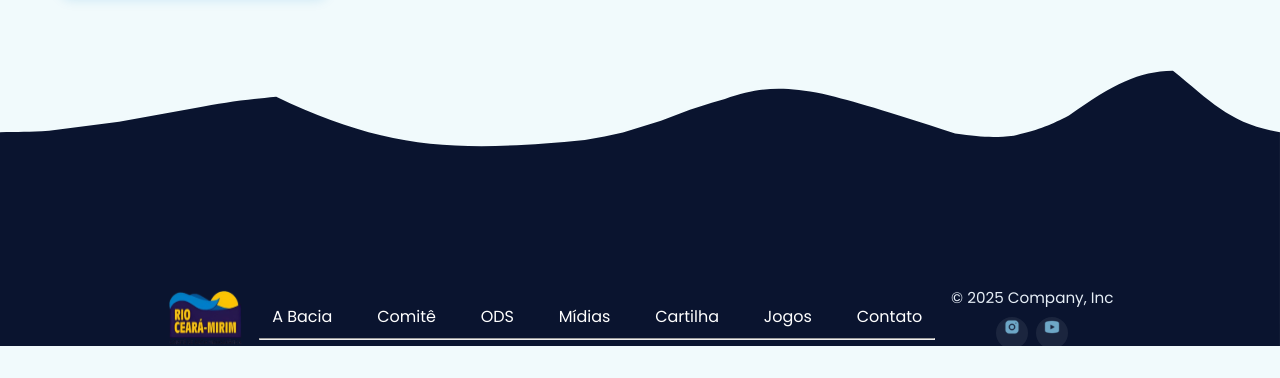
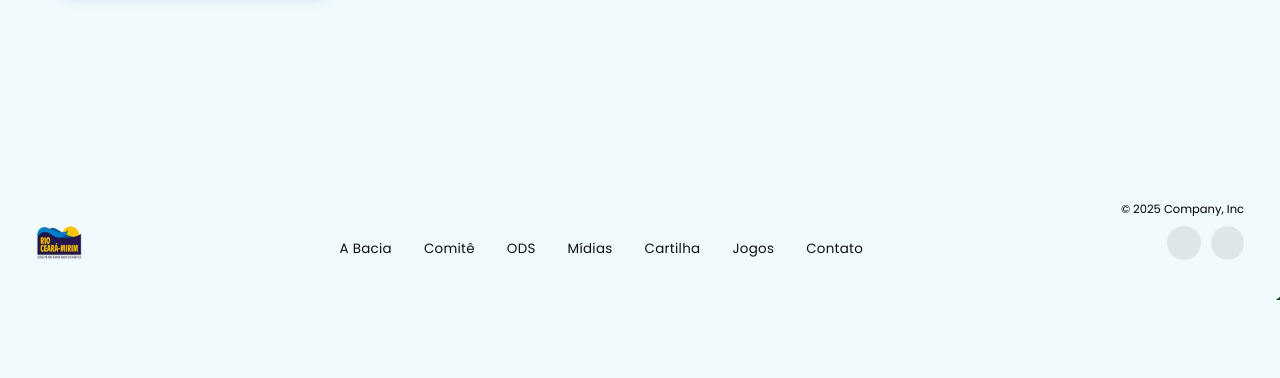
Before and after one commit to vtamorim/Bacia_CearaMirim, a Vue app in the folder vue-project/: page / in a window 1280 px wide. Shown: the part 1068-1446 px from the top of the page. After the commit the page ends 1368 px from the top, so only its background shows below. Built offline with nearby package versions, Linux system fonts and the light colour scheme.

Commit message:
Cara eu to querendo morrer

```diff
--- a/vue-project/src/components/layout/Footer.vue
+++ b/vue-project/src/components/layout/Footer.vue
@@ -1,14 +1,18 @@
 <template>
-    <footer>
-        <img class="footer-wave" :src="FooterWave" alt="" aria-hidden="true" />
+  <footer class="site-footer" role="contentinfo">
+    <!-- Background SVG (keeps its aspect and scales) -->
+    <img class="footer-bg" v-bind:src="FooterWave" alt="" aria-hidden="true" />
+
     <div class="footer-inner">
-            <div class="footer-left">
-                <img :src="Logotipo" alt="Logo" />
+      <!-- Left: logo -->
+      <div class="footer-col footer-left">
+        <!-- Replace this with your real logo -->
+        <img class="footer-logo" src="@/assets/images/logotipo.svg" alt="Logo" />
       </div>
 
-            <nav class="footer-nav">
-
-                <ul>
+      <!-- Center: navigation -->
+      <nav class="footer-col footer-nav" aria-label="Footer navigation">
+          <ul class="nav-list">
               <li><a href="#home" :class="{ active: isActive('home') }">A Bacia</a></li>
               <li><a href="#comite" :class="{ active: isActive('comite') }">Comitê</a></li>
               <li><a href="#ods" :class="{ active: isActive('ods') }">ODS</a></li>
@@ -17,14 +21,14 @@
               <li><a href="#jogos" :class="{ active: isActive('jogos') }">Jogos</a></li>
               <li><a href="#contato" :class="{ active: isActive('contato') }">Contato</a></li>
             </ul>
-                <hr>
       </nav>
 
-            <div class="footer-right">
+      <!-- Right: copyright + social -->
+      <div class="footer-col footer-right">
         <div class="copyright">© 2025 Company, Inc</div>
-                <div class="socials">
-                    <a class="social" href="#" aria-label="instagram"><img v-bind:src="Instagram" alt=""></a>
-                    <a class="social" href="#" aria-label="youtube"><img v-bind:src="YouTube" alt=""></a>
+        <div class="social">
+          <button class="icon" aria-label="Instagram" title="Instagram" v-html="instagramSvg"></button>
+          <button class="icon" aria-label="YouTube" title="YouTube" v-html="youtubeSvg"></button>
         </div>
       </div>
     </div>
@@ -32,160 +36,221 @@
 </template>
 
 <script setup>
+
 import Instagram from '@/assets/images/Footer/Instagram.svg'
-import YouTube from '@/assets/images/Footer/Youtube.svg'
-import { ref, onMounted, computed } from 'vue';
+import Youtube from '@/assets/images/Footer/YouTube.svg'
+import { ref, onMounted } from 'vue'
 import Logotipo from '@/assets/images/logotipo.svg'
-import FooterWave from '@/assets/images/Footer/Vector 58(1).svg'
+import FooterWave from '@/assets/images/Footer/group.svg'
 
-const hashPage = ref('home');
+const hashPage = ref('home')
 
 const isActive = (page) => {
-  return hashPage.value === page || (page === 'home' && (hashPage.value === 'home' || hashPage.value === 'bacia'));
-};
+  return (
+    hashPage.value === page ||
+    (page === 'home' && (hashPage.value === 'home' || hashPage.value === 'bacia'))
+  )
+}
 
 const updateHash = () => {
-  hashPage.value = window.location.hash.slice(1) || 'home';
-};
+  hashPage.value = window.location.hash.slice(1) || 'home'
+}
 
 onMounted(() => {
-  updateHash();
-  window.addEventListener('hashchange', updateHash);
-});
+  updateHash()
+  window.addEventListener('hashchange', updateHash)
+})
 </script>
+
 <style scoped>
+:root {
+  /* tweakable tokens */
+  --footer-max-width: 1100px;
+  --footer-bg-color: #081329; /* fallback background */
+  --text-color: rgba(255, 255, 255, 0.95);
+  --muted: rgba(255,255,255,0.45);
+  --line: rgba(255,255,255,0.12);
+}
 
-footer {
+/* Container */
+.site-footer {
   position: relative;
   width: 100%;
-
-    padding: 0; /* internal spacing handled by .footer-inner */
-    box-sizing: border-box;
-    background: none;
+  overflow: hidden;
+  background-color: var(--footer-bg-color); /* fallback */
+  /* Make the footer height scale with viewport but keep a min and max */
+  min-height: clamp(160px, 28vh, 260px);
   display: flex;
-    justify-content: space-between;
-    align-items: center;
-    min-height: clamp(10rem, 20vh, 18rem); /* reserve vertical space so content centers */
+  align-items: flex-end; /* content sits visually inside the dark wave at bottom */
 }
 
-.footer-wave{
+/* SVG background - absolute to allow content overlap */
+.footer-bg {
   position: absolute;
+  left: 50%;
   top: 0;
-    left: 0;
-    width: 100%;
+  transform: translateX(-50%);
+  width: 140%; /* larger than viewport to avoid clipping waves at extreme zooms */
   height: auto;
   pointer-events: none;
-    z-index: 1;
-    transform: translateY(-2%);
+  z-index: 0;
+  user-select: none;
 }
 
-.footer-inner{
+/* Inner container that holds the content */
+.footer-inner {
+  position: relative;
+  z-index: 1;
   width: 100%;
-    max-width: 1200px;
+  max-width: var(--footer-max-width);
   margin: 0 auto;
+  padding: clamp(14px, 3.5vw, 40px) clamp(18px, 4vw, 36px);
+  display: flex;
+  align-items: flex-end;
+  justify-content: space-between;
+  gap: 1rem;
+  color: var(--text-color);
+}
+
+/* Columns */
+.footer-col {
   display: flex;
   align-items: center;
-    justify-content: center; /* centralize content horizontally */
-    gap: 1rem;
-    padding: clamp(1rem, 3.5vw, 2.2rem);
-    padding-bottom: clamp(1rem, 2.5vw, 2rem);
-    position: relative;
-    top: 20vh;
-    z-index: 2;
-    text-align: center;
-}
-.footer-left img{
-    display: block;
-    margin: 0 auto;
-    width: clamp(3rem, 6vw, 5rem);
-    height: auto;
 }
 
-.footer-nav ul{
+/* Left */
+.footer-left {
+  flex: 0 0 auto;
+}
+
+/* Logo */
+.footer-logo {
+  height: clamp(36px, 2.6vw, 52px);
   width: auto;
-    margin: 0;
-    padding: 0;
-    list-style: none;
+  display: block;
+  filter: drop-shadow(0 1px 0 rgba(0,0,0,0.15));
+}
+
+/* Center navigation: centered horizontally in available space */
+.footer-nav {
+  flex: 1 1 auto;
   display: flex;
-    gap: clamp(0.5rem, 2.5vw, 1.2rem);
-    align-items: center;
   justify-content: center;
 }
 
-footer nav ul li{
+/* Decorative horizontal line behind nav (thin) */
+.footer-nav::before {
+  content: "";
+  position: absolute;
+  left: 50%;
+  transform: translateX(-50%);
+  bottom: calc(50% - 18px); /* shifts line roughly aligned behind nav row */
+  width: 65%;
+  height: 1px;
+  background: var(--line);
+  opacity: 1;
+  pointer-events: none;
+  z-index: 0;
+}
+
+/* Nav list */
+.nav-list {
   display: flex;
+  gap: clamp(12px, 2.2vw, 28px);
+  list-style: none;
+  margin: 0;
+  padding: 0;
+  z-index: 1; /* above the line */
   align-items: center;
+}
+
+.nav-list a {
+  color: var(--text-color);
+  text-decoration: none;
+  font-size: clamp(12px, 1.05vw, 14px);
+  letter-spacing: 0.02em;
+  opacity: 0.95;
+  padding: 6px 2px;
+}
+
+.nav-list a:hover {
+  text-decoration: underline;
+  color: #fff;
+}
+
+/* Right column */
+.footer-right {
+  flex: 0 0 auto;
+  flex-direction: column;
+  align-items: flex-end;
+  gap: 8px;
+  text-align: right;
+}
+
+/* Copyright */
+copyright, .copyright {
+  color: var(--muted);
+  font-size: clamp(11px, 0.9vw, 13px);
+}
+
+/* Social icons */
+.social {
+  display: flex;
+  gap: 10px;
+  align-items: center;
+}
+
+.icon {
+  border: 1px solid rgba(255,255,255,0.15);
+  background: rgba(0,0,0,0.08);
+  width: clamp(30px, 2.6vw, 36px);
+  height: clamp(30px, 2.6vw, 36px);
+  border-radius: 50%;
+  display: inline-flex;
+  align-items: center;
+  justify-content: center;
+  padding: 4px;
+  color: var(--text-color);
+  cursor: pointer;
+}
+
+/* ensure inline SVG scales */
+.icon svg { width: 60%; height: 60%; display:block; }
+
+/* Responsiveness - stack columns on narrow viewports */
+@media (max-width: 820px) {
+  .footer-inner {
+    flex-direction: column;
+    align-items: center;
+    padding-top: clamp(18px, 6vh, 48px);
+    padding-bottom: clamp(14px, 4vh, 32px);
+    text-align: center;
+  }
+
+  .footer-nav::before {
+    width: 85%;
+    bottom: calc(50% - 24px);
+  }
+
+  .footer-right {
+    align-items: center;
+    text-align: center;
+  }
+
+  .nav-list {
+    flex-wrap: wrap;
+    gap: 10px;
     justify-content: center;
   }
 
-.footer-nav ul li{
-    height: 100%;
+  /* Reduce background width on small screens to avoid very wide scaling */
+  .footer-bg { width: 180%; }
 }
 
-.footer-nav ul li a{
-    display: inline-flex;
-    align-items: center;
-    justify-content: center;
-    text-decoration: none;
-    color: white;
-    padding: 0.6rem 0.8rem;
-    border-radius: 6px;
-    font-size: clamp(0.85rem, 1.6vw, 1rem);
-    height: 100%;
+/* Very small screens */
+@media (max-width: 420px) {
+  .footer-inner { padding: 16px; }
+  .footer-bg { width: 220%; }
+  .nav-list { gap: 8px; font-size: 12px; }
 }
-
-
-.footer-right{
-    display: flex;
-    flex-direction: column;
-    align-items: center;
-    gap: 0.5rem;
-}
-
-.footer-right .copyright{
-    color: #e6eef6;
-    font-size: clamp(0.75rem, 1.2vw, 0.95rem);
-}
-
-.socials{
-    display: flex;
-    gap: 0.5rem;
-}
-
-.social{
-    display: inline-block;
-    width: 32px;
-    height: 32px;
-    border-radius: 50%;
-    background: rgba(230,238,246,0.08);
-}
-
-/* Responsive footer stack */
-@media (max-width: 900px){
-    .footer-inner{
-        padding-left: 1rem;
-        padding-right: 1rem;
-    }
-}
-
-@media (max-width: 600px){
-    .footer-inner{
-        flex-direction: column;
-        align-items: center;
-        text-align: center;
-        gap: 0.75rem;
-    }
-
-    .footer-right{ align-items: center; }
-
-    .footer-nav ul{ flex-wrap: wrap; justify-content: center; }
-}
-
-/* Reduce wave overlap on very small heights (when zoomed very large) */
-@media (max-height: 500px){
-    footer{ min-height: clamp(8rem, 18vh, 14rem); }
-}
-
-
-
 </style>
```
Also changed, not shown: vue-project/src/assets/images/Footer/group.svg (renamed from vue-project/src/assets/images/Footer/Group 63.svg). Lines whose indentation alone changed are shown as unchanged.
